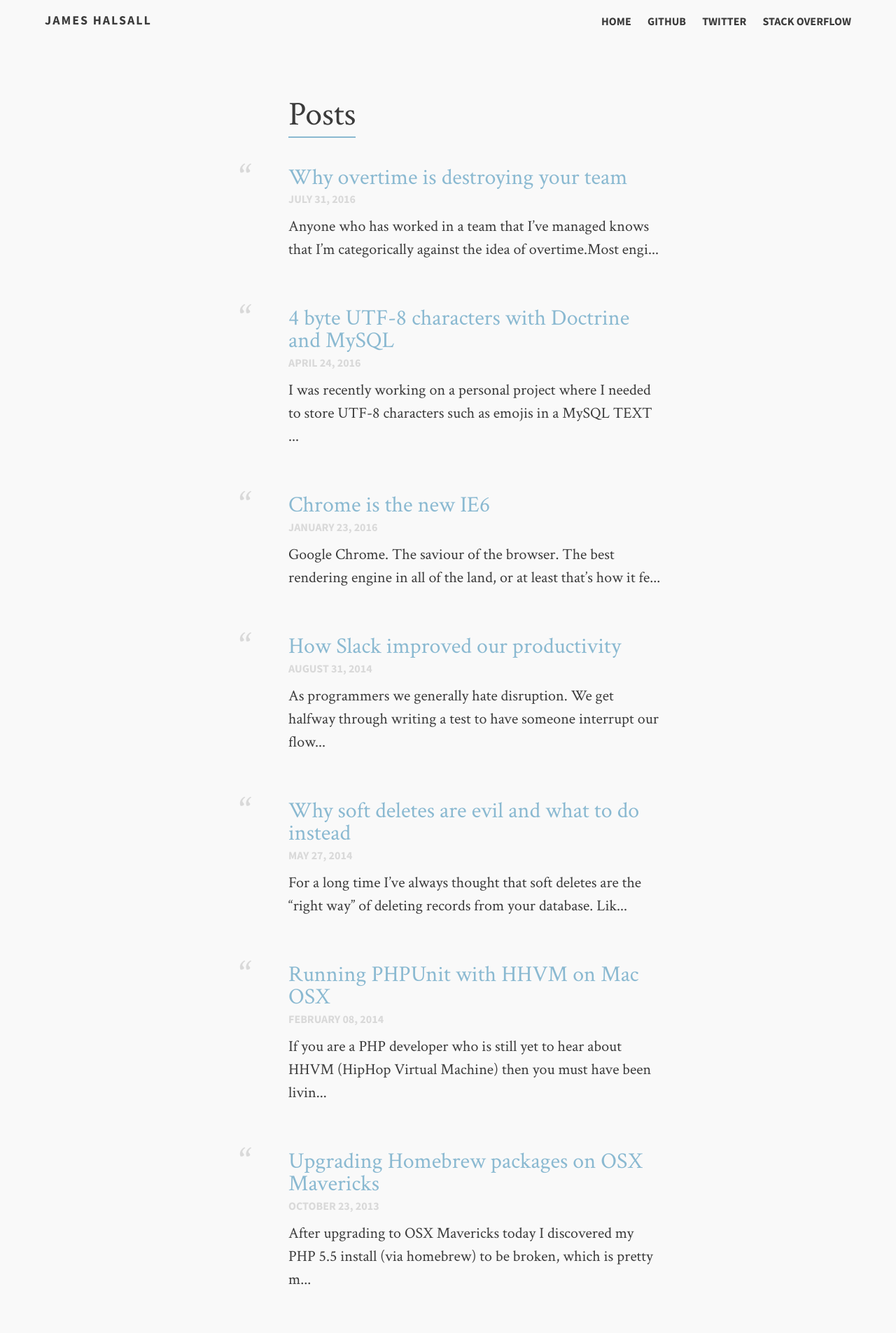
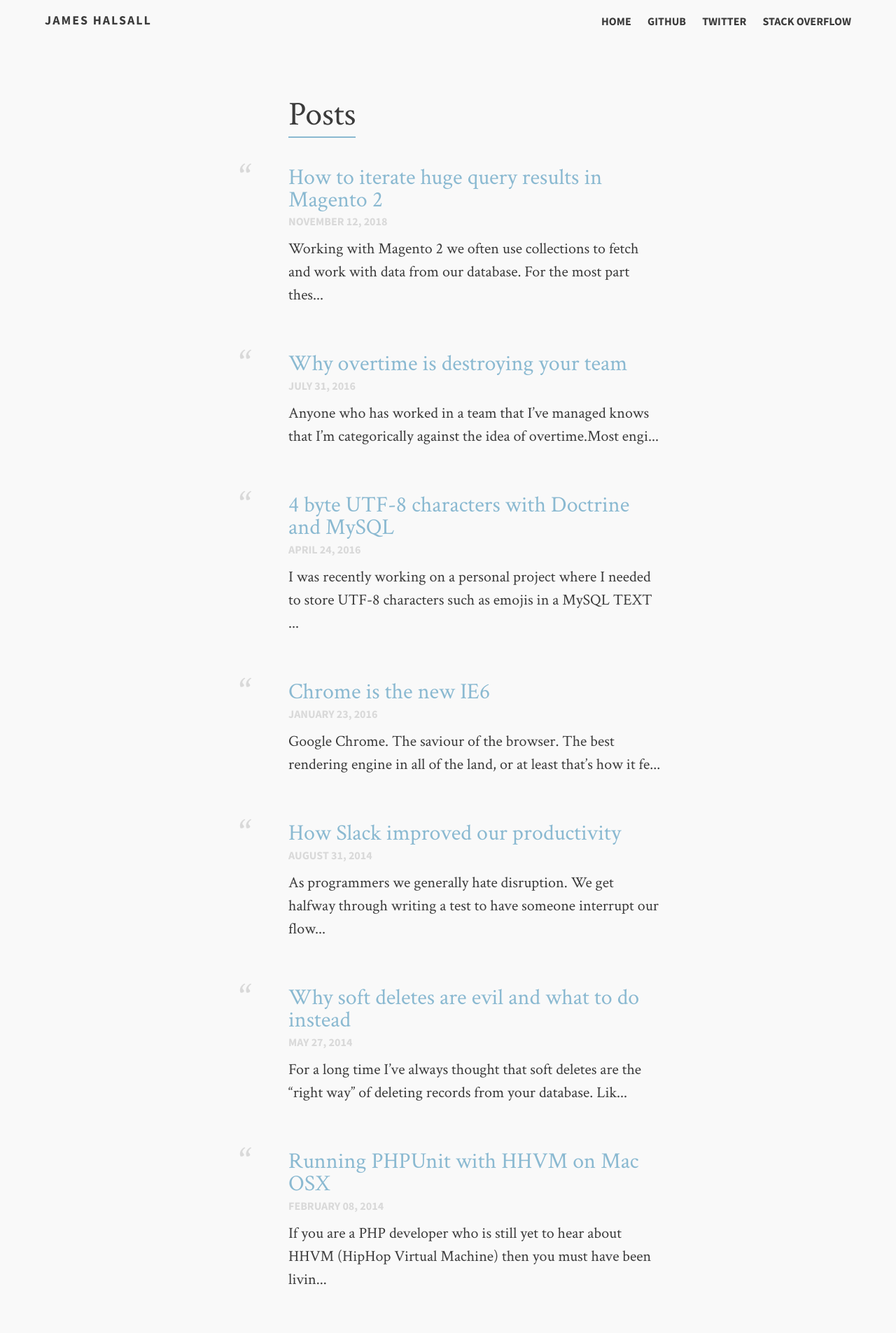
Before and after one commit to jameshalsall/jameshalsall.github.io, a Jekyll site: the page built from index.md, in a window 1280 px wide. Shown: the top 1905 px of the page at 70% size. Built offline with Jekyll 4.4.1, drawn with Linux system fonts in a browser that asks for light colours; nearby versions of some CDN libraries; part of the change alters nothing that is shown; some of the changed text lies outside the part shown.

Commit message:
Add new post: 'How to iterate huge query results in Magento 2'

```diff
--- /dev/null
+++ b/_posts/2018-11-12-iterating-huge-collections-in-magento-2.md
@@ -0,0 +1,100 @@
+---
+layout: post
+title:  "How to iterate huge query results in Magento 2"
+date:   2018-11-12 18:57:39 +0100
+categories: engineering
+---
+Working with Magento 2 we often use collections to fetch and work with data from our database. For the most part these
+work perfectly fine, but when it comes to fetching and iterating millions of records in a single process it becomes extremely
+difficult because memory usage becomes a problem. From my experience the overhead of using a collection is too high when
+dealing with result sets of this magnitude, so we need to look for an alternative solution. In this article I'm going to
+talk about how to handle huge result sets in Magento without crippling your PHP process.
+
+## Querying and loading huge results
+
+Magento 2 ships with a helper (`Magento\Framework\Model\ResourceModel\Iterator`) that enables us to iterate huge
+database result sets by applying callbacks to each row in the result. This is perfect when you have millions of records
+that you need to process without loading them all into memory. Let's look at this in a real example:
+
+
+<script src="https://gist.github.com/jameshalsall/ef7c2c820cdc1dfea37c35b3b9da345c.js"></script>
+
+A few things are happening here, so let's look at them:
+
+1. We are injecting an `IteratorFactory` which is an auto-generated factory from Magento's dependency injection container
+2. We are creating a simple `SELECT` query to fetch data from the huge table, intentionally omitting the `OFFSET`/`LIMIT`
+(more on this below)
+3. We are creating an iterator and walking through each result in the query by passing a single callback function
+(notice that we can provide many callbacks here if we wanted to)
+
+The intention here is to only ever load a single row into memory at any time (unless you assign i tot a variable outside
+the scope of the callback function passed to `$iterator->walk()`). If we achieve this then it does not matter how many
+rows we need to process, it should not increase our memory consumption.
+
+### Why not just use `OFFSET`/`LIMIT`?
+
+The first thing that might stand out here is that we are not fetching batches of results using MySQL's `OFFSET` and
+`LIMIT` expressions. This is because [this approach is incredibly wasteful](https://explainextended.com/2009/10/23/mysql-order-by-limit-performance-late-row-lookups/)
+at the database level. If we issed a query such as `SELECT name FROM users OFFSET 10000 LIMIT 1000` we are basically
+telling the database to fetch 11000 records and throw the first 10000 away. By avoiding this approach and only executing
+a single query in the database we are being more efficient with our computing resources.
+
+## PHP's MySQL memory management
+
+Our solution above *looks* perfectly OK. We execute a single query and only ever load one row into memory. However,
+there is a problem with the way PHP handles MySQL query results **by default**. When we execute that single query  PHP
+tells MySQL: "Hey, give me this entire query result and I will store it in my PHP memory and you can forget about it",
+and it does this even though we haven't asked for anything to be loaded into memory other than a single row. Even
+though PHP does this for very good reasons (to allow us to do result counts in memory etc.), it is completely the
+opposite of what we want when dealing with result sets of this magnitude.
+
+> "Queries are using the buffered mode by default. This means that query results are immediately transferred from the
+> MySQL Server to PHP and then are kept in the memory of the PHP process."
+> <cite><http://php.net/manual/en/mysqlinfo.concepts.buffering.php></cite>
+
+This concept is called query buffering, and luckily there is a way to turn if off in situations like this. If we turn
+off query buffering we end up with an unbuffered query result which is held on our database server and  returned to us
+row-by-row or however we want to fetch it in our PHP process.
+
+> "Unbuffered MySQL queries execute the query and then return a resource while the data is still waiting on the MySQL
+> server for being fetched. This uses less memory on the PHP-side, but can increase the load on the server."
+> <cite><http://php.net/manual/en/mysqlinfo.concepts.buffering.php></cite>
+
+This is exactly what we want when dealing with a huge result set: a small, predictable memory footprint in our PHP
+process (which is usually running inside a resource restricted boundary like a docker container). So how do we get
+unbuffered query results in Magento? Let's take a look...
+
+## Creating an unbuffered query connection
+
+If we have a look at the [official PHP documentation on query buffering](http://php.net/manual/en/mysqlinfo.concepts.buffering.php)
+we can see that there is an attribute that can be set on the `PDO` object after connecting:
+
+<script src="https://gist.github.com/jameshalsall/d75869bea0275c3d8f9320d8d4150e3c.js"></script>
+
+In Magento we don't readily have access to the underlying `PDO` object so we must use an alternative approach. Instead
+we must create a new instance of `Magento\Framework\DB\Adapter\AdapterInterface` (which is the interface that Magento DB
+connections implement) that has this attribute set on it. The easiest way to do this is to fetch the current connection
+from the object manager and then re-create it so that it returns unbuffered queries when used. Let's have a look at an
+example of this factory:
+
+<script src="https://gist.github.com/jameshalsall/fc999eb50cdb69b1e3bb94ff2e364ff1.js"></script>
+
+There are a few things happening here, so let's break it down:
+
+1. We inject `ResourceConnection` into our factory that gives us access to existing connections
+2. In our `factory()` method we take a connection name and fetch the actual connection (if no name is provided then the
+default connection is returned)
+3. We modify the configuration data for the connection to set `use_buffered_query` to `false`
+4. We return a new instance of the same connection type, with this new configuration
+5. When the new connection is used it will return unbuffered query results
+
+So now, if we want to fetch an unbuffered query result in our example from the start of this article, it would look
+something like this:
+
+<script src="https://gist.github.com/jameshalsall/ce35a951be9fa54af06322c749da7f2d.js"></script>
+
+Notice how we are now no longer using `ResourceConnection` in our result iterator, instead we use our new factory that
+fetches unbuffered query results for us. One important thing to note here is that when fetching unbuffered query results
+no other queries can be issued over the same connection until the entire result has been fetched. This means that if we
+wanted to issue, for example, an `UPDATE` or `INSERT` query for each row in our result then we would need to fetch a
+normal connection from `ResourceConnection` and issue these queries over that instead.
--- a/_sass/_type.scss
+++ b/_sass/_type.scss
@@ -39,6 +39,9 @@ h6,.h6 {      font-size: $fs6; }
 .meta {       font-size: $fs6; }
 
 blockquote, blockquote p {  font-size: $fs2; }
+blockquote cite {
+    font-size: $fsp;
+}
 
 .archive input { font-size: $fs2}
 
```
